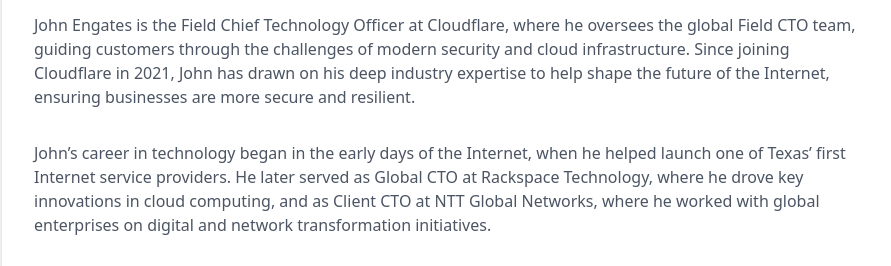
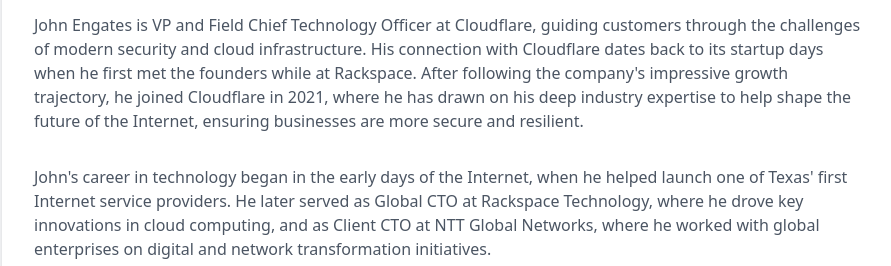
Before and after one commit to JohnEngates/link-in-bio-site, a plain HTML site: page bio.html in a window 1280 px wide. Shown: the part 517-783 px from the top of the page, without its empty margins (190-1081 px from the left). Drawn offline with nearby package versions, Linux system fonts and the light colour scheme.

Commit message:
changes to bio

```diff
--- a/bio.html
+++ b/bio.html
@@ -29,10 +29,10 @@
     <h2 class="text-2xl font-semibold mb-4">Field Chief Technology Officer, Cloudflare</h2>
     <!-- Full Bio -->
     <p class="text-gray-600 text-left mb-8">
-      John Engates is the Field Chief Technology Officer at Cloudflare, where he oversees the global Field CTO team, guiding customers through the challenges of modern security and cloud infrastructure. Since joining Cloudflare in 2021, John has drawn on his deep industry expertise to help shape the future of the Internet, ensuring businesses are more secure and resilient.
+      John Engates is VP and Field Chief Technology Officer at Cloudflare, guiding customers through the challenges of modern security and cloud infrastructure. His connection with Cloudflare dates back to its startup days when he first met the founders while at Rackspace. After following the company's impressive growth trajectory, he joined Cloudflare in 2021, where he has drawn on his deep industry expertise to help shape the future of the Internet, ensuring businesses are more secure and resilient.
     </p>
     <p class="text-gray-600 text-left mb-8">
-      John’s career in technology began in the early days of the Internet, when he helped launch one of Texas’ first Internet service providers. He later served as Global CTO at Rackspace Technology, where he drove key innovations in cloud computing, and as Client CTO at NTT Global Networks, where he worked with global enterprises on digital and network transformation initiatives.
+      John's career in technology began in the early days of the Internet, when he helped launch one of Texas' first Internet service providers. He later served as Global CTO at Rackspace Technology, where he drove key innovations in cloud computing, and as Client CTO at NTT Global Networks, where he worked with global enterprises on digital and network transformation initiatives.
     </p>
     <p class="text-gray-600 text-left mb-8">Known for his strategic insights and leadership, John is also a trusted advisor to startups and a board member of a Texas-based manufacturing company. He holds a degree from the University of Texas at San Antonio and lives in Texas with his family. When not working, John enjoys staying active outdoors and exploring new places with his wife and daughters.
     </p>
```
